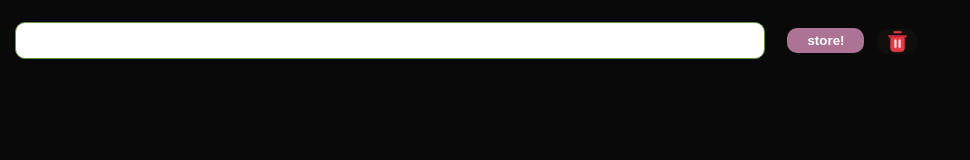
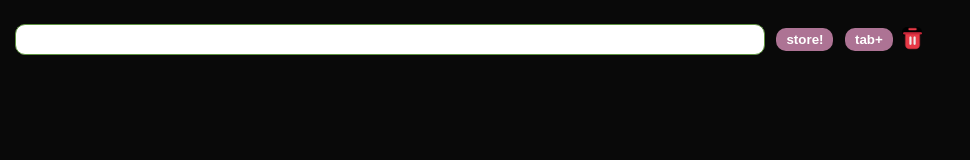
Before and after one commit to Rasikakale16/Webstore, a website built with Vite: page chromeExtension.html in a window 1280 px wide. Both pictures are taken after a click on the button "store!". Shown: the whole page, without its empty margins (0-970 px from the left). Built offline with nearby package versions, Linux system fonts and the light colour scheme.

Commit message:
Add files via upload

```diff
--- a/chromeExtension.css
+++ b/chromeExtension.css
@@ -9,7 +9,7 @@ body{
 
 input{
     width: 60%;
-    padding: 10px;
+    padding: 7px;
     box-sizing: border-box;
     border: 1px solid #5f9341;
     margin-bottom: 4px;
@@ -18,8 +18,8 @@ input{
 button{
     background: rgb(173, 115, 148);
     color:white;
-    padding: 5px 20px;
-    margin-left: 18px;
+    padding: 4px 10px;
+    margin-left: 7px;
     border: none;
     border-radius: 10px;
     font-weight: bold;
@@ -28,7 +28,21 @@ button{
 
 button:hover{
     background-color: black;
+
 }
+/* button:hover{
+    animation: shake 0.1s;
+}
+
+@keyframes shake{
+    0%{
+        transform: rotate(0deg);
+    }
+    70%{
+        transform: rotate(10deg);
+    }
+} */
+
 
 ul{
     list-style: none;
@@ -46,20 +60,20 @@ li a{
 
 
 .delete{
-    background-color: rgb(15, 15, 14);
-    height: 25px;
-    width: 2px;
+    background-color: rgb(0, 0, 0);
+    height: 10px;
+    width: 1px;
     border: none;
     position: relative;
-    right: 10px;
-    top:14px ;
+    right: 2px;
+    top: 12px ;
 }
+
+
 
 img{
     height: 25px;
     position: relative;
     right: 12px;
-    bottom: 5px ;
-
-
+    bottom: 5px;
 }
--- a/chromeExtension.html
+++ b/chromeExtension.html
@@ -6,7 +6,7 @@
     <body>
         <input type="text" id="input-el">
         <button id="input-btn">store!</button>
-
+        <button id="tab-btn" class="tab">tab+</button>
         <button id="delete-btn" class="delete"><img src ="trash.png" height="20"></button>
 
 
--- a/chromeExtension.js
+++ b/chromeExtension.js
@@ -30,7 +30,7 @@ const ulEl = document.getElementById("ul-el")
 
 const deletebtn = document.getElementById("delete-btn")
 const leadsfromlocalstorage =JSON.parse(localStorage.getItem("myleads"))
-
+const tabBtn = document.getElementById("tab-btn")
 
 if(leadsfromlocalstorage){  //checking of leadsfromlocalstorage is truthy
     myleads = leadsfromlocalstorage
@@ -38,22 +38,16 @@ if(leadsfromlocalstorage){  //checking of leadsfromlocalstorage is truthy
 }
 
 
-deletebtn.addEventListener("dblclick",function(){
-    //console.log("double clicked!")
-    localStorage.clear()
-    myleads =[]
-    renderleads()
+//for saving tab
+tabBtn.addEventListener("click",function(){
+    chrome.tabs.query({active:true, currentWindow:true},function(tabs){
+        myleads.push(tabs[0].url)
+        localStorage.setItem("myleads",JSON.stringify(myleads))
+        renderleads(myleads)
+    })
 })
 
-inputBtn.addEventListener("click",function(){
-    //console.log("Button clicked ");
-    //myleads.push("www.xyz.com")
-    myleads.push(inputEl.value)
-    //console.log(myleads)
-    inputEl.value = ""
-    localStorage.setItem("myleads",JSON.stringify(myleads))
-    renderleads()
-})
+
 
 //logging out the items in myLeads array using a for loop
 // for(let i = 0; i<myleads.length; i++){
@@ -96,3 +90,22 @@ function renderleads() {
     }
     ulEl.innerHTML = listItems
 }
+
+
+
+deletebtn.addEventListener("dblclick",function(){
+    //console.log("double clicked!")
+    localStorage.clear()
+    myleads =[]
+    renderleads()
+})
+
+inputBtn.addEventListener("click",function(){
+    //console.log("Button clicked ");
+    //myleads.push("www.xyz.com")
+    myleads.push(inputEl.value)
+    //console.log(myleads)
+    inputEl.value = ""
+    localStorage.setItem("myleads",JSON.stringify(myleads))
+    renderleads()
+})
```
Also changed, not shown: cloud-storage.png (added), manifest.json.
